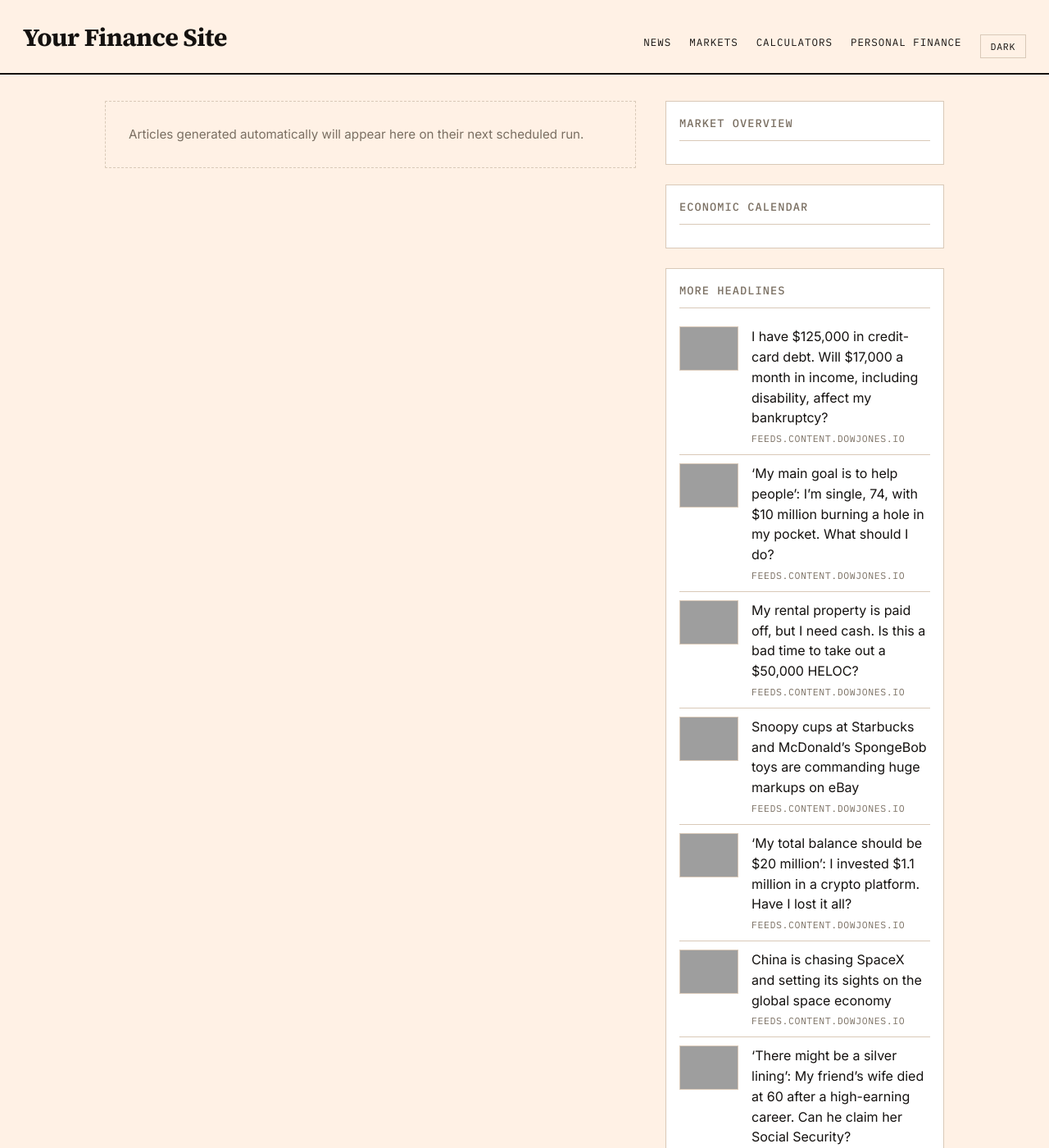
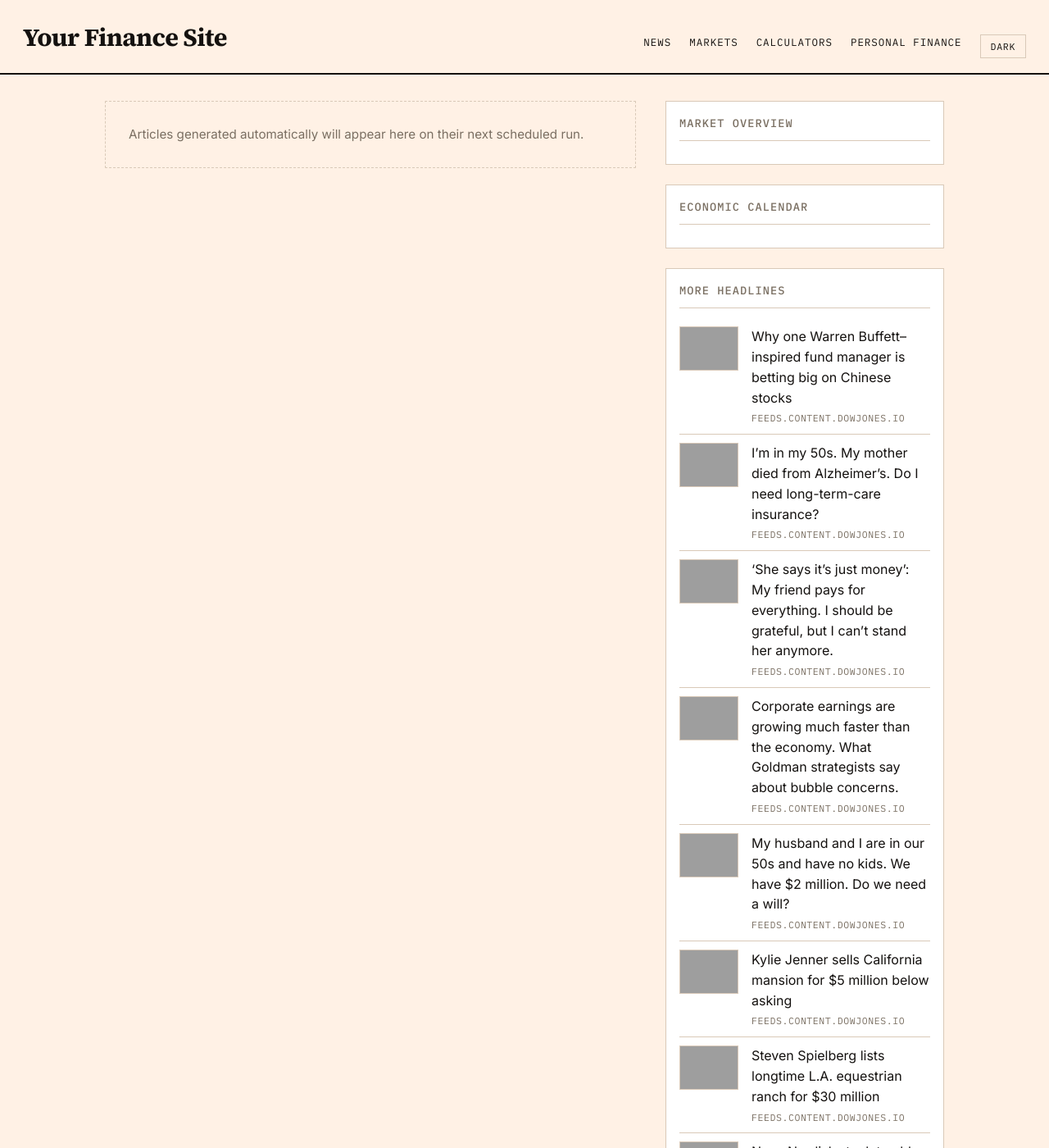
Before and after one commit to GlobTechCo/globtechco.github.io, a Jekyll site: the page built from index.html, in a window 1280 px wide and 1400 px high, cut to the strip 0-1400 px from the top of the window. Shown: the whole strip at 82% size. Built offline with Jekyll 4.4.1, drawn with Linux system fonts in a browser that asks for light colours; a script that is not in the unit is left out; the list of posts is cut into pages by our own code; some of the changed text lies outside the part shown; grey boxes are pictures that could not be loaded.

Commit message:
Auto-content update 2026-09-21

```diff
--- a/_data/aggregator.yml
+++ b/_data/aggregator.yml
@@ -1,50 +1,50 @@
+- title: "Why one Warren Buffett\u2013inspired fund manager is betting big on Chinese stocks"
+  link: "https://www.marketwatch.com/story/why-one-buffett-inspired-fund-manager-is-betting-big-on-chinese-stocks-b7b8a51e?mod=mw_rss_topstories"
+  source: "feeds.content.dowjones.io"
+  pubdate: "Mon, 21 Sep 2026 11:30:00 GMT"
+  image: "https://images.mktw.net/im-60640680"
+- title: "I\u2019m in my 50s. My mother died from Alzheimer\u2019s. Do I need long-term-care insurance?"
+  link: "https://www.marketwatch.com/story/im-in-my-50s-my-mother-died-from-alzheimers-do-i-need-long-term-insurance-14d58069?mod=mw_rss_topstories"
+  source: "feeds.content.dowjones.io"
+  pubdate: "Mon, 21 Sep 2026 11:15:00 GMT"
+  image: "https://images.mktw.net/im-68469739"
+- title: "\u2018She says it\u2019s just money\u2019: My friend pays for everything. I should be grateful, but I can\u2019t stand her anymore."
+  link: "https://www.marketwatch.com/story/she-says-its-just-money-my-friend-pays-for-everything-i-should-be-grateful-but-i-cant-stand-her-anymore-2e7c5c10?mod=mw_rss_topstories"
+  source: "feeds.content.dowjones.io"
+  pubdate: "Mon, 21 Sep 2026 10:16:00 GMT"
+  image: "https://images.mktw.net/im-63243363"
+- title: "Corporate earnings are growing much faster than the economy. What Goldman strategists say about bubble concerns."
+  link: "https://www.marketwatch.com/story/corporate-earnings-are-growing-much-faster-than-the-economy-what-goldman-strategists-say-about-bubble-concerns-1f625fb3?mod=mw_rss_topstories"
+  source: "feeds.content.dowjones.io"
+  pubdate: "Mon, 21 Sep 2026 10:13:00 GMT"
+  image: "https://images.mktw.net/im-48617111"
+- title: "My husband and I are in our 50s and have no kids. We have $2 million. Do we need a will?"
+  link: "https://www.marketwatch.com/story/my-husband-and-i-are-in-our-50s-and-have-no-kids-we-have-2-million-do-we-need-a-will-62fb422f?mod=mw_rss_topstories"
+  source: "feeds.content.dowjones.io"
+  pubdate: "Mon, 21 Sep 2026 09:15:00 GMT"
+  image: "https://images.mktw.net/im-79889315"
+- title: "Kylie Jenner sells California mansion for $5 million below asking"
+  link: "https://www.marketwatch.com/story/kylie-jenner-sells-california-mansion-for-5-million-below-asking-a6f2bb38?mod=mw_rss_topstories"
+  source: "feeds.content.dowjones.io"
+  pubdate: "Mon, 21 Sep 2026 09:05:00 GMT"
+  image: "https://images.mktw.net/im-58208900"
+- title: "Steven Spielberg lists longtime L.A. equestrian ranch for $30 million"
+  link: "https://www.marketwatch.com/story/steven-spielberg-lists-longtime-l-a-equestrian-ranch-for-30-million-2209cbb4?mod=mw_rss_topstories"
+  source: "feeds.content.dowjones.io"
+  pubdate: "Mon, 21 Sep 2026 09:03:00 GMT"
+  image: "https://images.mktw.net/im-02397320"
+- title: "Novo Nordisk stock tumbles as Ozempic maker sets out 2030 goals"
+  link: "https://www.marketwatch.com/story/novo-nordisk-stock-tumbles-as-ozempic-maker-sets-out-2030-goals-8a5a8d2d?mod=mw_rss_topstories"
+  source: "feeds.content.dowjones.io"
+  pubdate: "Mon, 21 Sep 2026 08:58:00 GMT"
+  image: "https://images.mktw.net/im-55320123"
+- title: "\u2018My total balance should be $20 million\u2019: I invested $1.1 million in a crypto platform. Have I lost it all?"
+  link: "https://www.marketwatch.com/story/my-total-balance-should-be-worth-20-million-i-invested-1-1-million-in-a-crypto-platform-have-i-lost-it-all-d22da562?mod=mw_rss_topstories"
+  source: "feeds.content.dowjones.io"
+  pubdate: "Mon, 21 Sep 2026 02:40:00 GMT"
+  image: "https://images.mktw.net/im-78021125"
 - title: "I have $125,000 in credit-card debt. Will $17,000 a month in income, including disability, affect my bankruptcy?"
   link: "https://www.marketwatch.com/story/i-am-drowning-in-debt-i-have-125-000-in-credit-card-debt-will-9-000-in-disability-income-affect-my-bankruptcy-f897c131?mod=mw_rss_topstories"
   source: "feeds.content.dowjones.io"
   pubdate: "Sun, 20 Sep 2026 17:30:00 GMT"
   image: "https://images.mktw.net/im-58969241"
-- title: "\u2018My main goal is to help people\u2019: I\u2019m single, 74, with $10 million burning a hole in my pocket. What should I do?"
-  link: "https://www.marketwatch.com/story/my-main-goal-is-to-help-people-im-single-74-with-10-million-burning-a-hole-in-my-pocket-what-should-i-do-0e6112e1?mod=mw_rss_topstories"
-  source: "feeds.content.dowjones.io"
-  pubdate: "Sun, 20 Sep 2026 16:30:00 GMT"
-  image: "https://images.mktw.net/im-31098244"
-- title: "My rental property is paid off, but I need cash. Is this a bad time to take out a $50,000 HELOC?"
-  link: "https://www.marketwatch.com/story/my-rental-property-is-paid-off-but-i-need-cash-is-this-a-bad-time-to-take-out-a-50-000-heloc-d094bbc5?mod=mw_rss_topstories"
-  source: "feeds.content.dowjones.io"
-  pubdate: "Sun, 20 Sep 2026 15:00:00 GMT"
-  image: "https://images.mktw.net/im-39768792"
-- title: "Snoopy cups at Starbucks and McDonald\u2019s SpongeBob toys are commanding huge markups on eBay"
-  link: "https://www.marketwatch.com/story/starbuckss-snoopy-cups-and-mcdonalds-spongebob-toys-are-commanding-huge-markups-on-ebay-ed3e514d?mod=mw_rss_topstories"
-  source: "feeds.content.dowjones.io"
-  pubdate: "Sun, 20 Sep 2026 14:08:00 GMT"
-  image: "https://images.mktw.net/im-29689052"
-- title: "\u2018My total balance should be $20 million\u2019: I invested $1.1 million in a crypto platform. Have I lost it all?"
-  link: "https://www.marketwatch.com/story/my-total-balance-should-be-worth-20-million-i-invested-1-1-million-in-a-crypto-platform-have-i-lost-it-all-d22da562?mod=mw_rss_topstories"
-  source: "feeds.content.dowjones.io"
-  pubdate: "Sun, 20 Sep 2026 14:00:00 GMT"
-  image: "https://images.mktw.net/im-78021125"
-- title: "China is chasing SpaceX and setting its sights on the global space economy"
-  link: "https://www.marketwatch.com/story/china-is-chasing-spacex-and-setting-its-sights-on-the-global-space-economy-3b9e37ff?mod=mw_rss_topstories"
-  source: "feeds.content.dowjones.io"
-  pubdate: "Sun, 20 Sep 2026 13:53:00 GMT"
-  image: "https://images.mktw.net/im-25340089"
-- title: "\u2018There might be a silver lining\u2019: My friend\u2019s wife died at 60 after a high-earning career. Can he claim her Social Security?"
-  link: "https://www.marketwatch.com/story/there-might-be-a-silver-lining-my-friends-wife-died-at-60-after-a-high-earning-career-can-he-claim-her-social-security-eb95210a?mod=mw_rss_topstories"
-  source: "feeds.content.dowjones.io"
-  pubdate: "Sun, 20 Sep 2026 13:16:00 GMT"
-  image: "https://images.mktw.net/im-55390155"
-- title: "Record diesel prices are exposing pain points in the stock market and economy"
-  link: "https://www.marketwatch.com/story/record-diesel-prices-are-exposing-pain-points-in-the-stock-market-and-economy-a2079b04?mod=mw_rss_topstories"
-  source: "feeds.content.dowjones.io"
-  pubdate: "Sun, 20 Sep 2026 13:00:00 GMT"
-  image: "https://images.mktw.net/im-25666926"
-- title: "\u2018I\u2019m burned out\u2019: I\u2019m constantly helping my cousin who is running out of money. Is it too much to expect his sister to help?"
-  link: "https://www.marketwatch.com/story/im-burned-out-im-constantly-helping-my-cousin-who-is-running-out-of-money-is-it-too-much-to-expect-his-sister-to-help-540def9a?mod=mw_rss_topstories"
-  source: "feeds.content.dowjones.io"
-  pubdate: "Sun, 20 Sep 2026 12:46:00 GMT"
-  image: "https://images.mktw.net/im-59442466"
-- title: "Midterm voters are overwhelmingly worried about the national debt. But only small fixes are expected this year."
-  link: "https://www.marketwatch.com/story/midterm-voters-are-overwhelmingly-worried-about-the-national-debt-but-only-small-fixes-are-expected-this-year-758d364e?mod=mw_rss_topstories"
-  source: "feeds.content.dowjones.io"
-  pubdate: "Sun, 20 Sep 2026 12:31:00 GMT"
-  image: "https://images.mktw.net/im-54620893"
```
